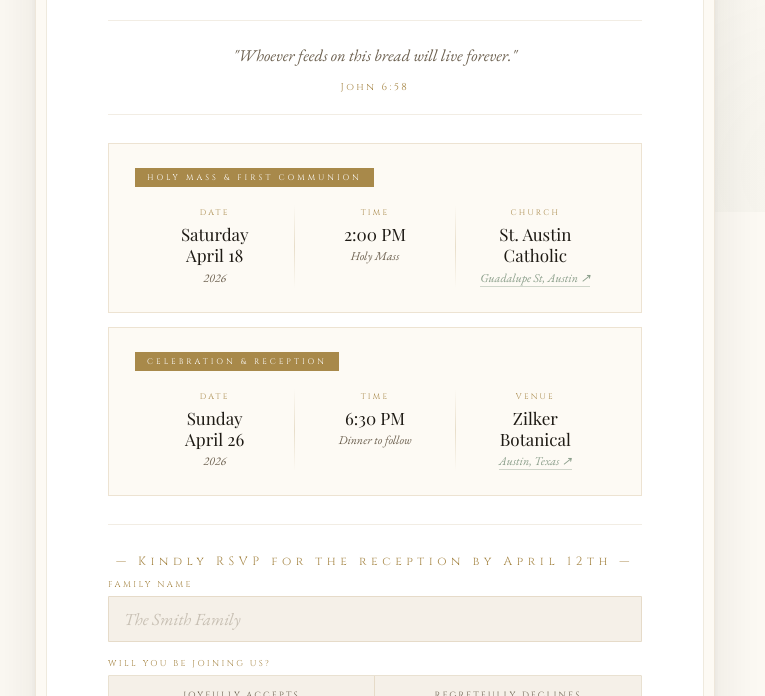
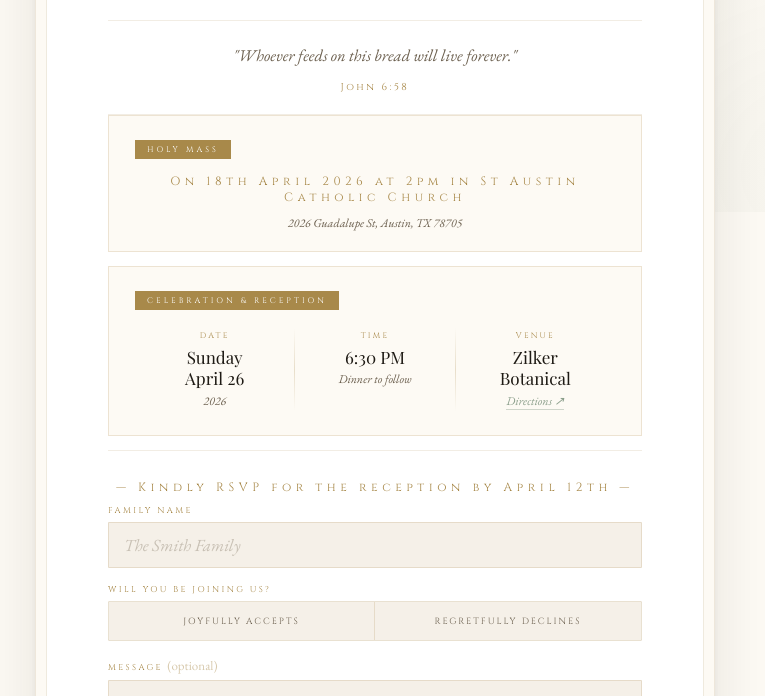
Before and after one commit to powdernails/GraceCommunion, a plain HTML site: page index.html in a window 1280 px wide. Shown: the part 588-1284 px from the top of the page, without its empty margins (265-1030 px from the left). Drawn offline with nearby package versions, Linux system fonts and the light colour scheme; a web font is replaced by a local one.

Commit message:
Refactor event details and update RSVP section

```diff
--- a/index.html
+++ b/index.html
@@ -330,35 +330,12 @@
         <cite>John 6:58</cite>
       </div>
 
-      <!-- ═══ TWO EVENTS ═══ -->
-      <div class="events">
 
-        <div class="event-block">
-          <div class="event-tag">Holy Mass &amp; First Communion</div>
-          <div class="ev-grid">
-            <div class="ev-item">
-              <div class="ev-label">Date</div>
-              <div class="ev-val">Saturday<br/>April 18</div>
-              <div class="ev-sub">2026</div>
-            </div>
-            <div class="ev-sep"></div>
-            <div class="ev-item">
-              <div class="ev-label">Time</div>
-              <div class="ev-val">2:00 PM</div>
-              <div class="ev-sub">Holy Mass</div>
-            </div>
-            <div class="ev-sep"></div>
-            <div class="ev-item">
-              <div class="ev-label">Church</div>
-              <div class="ev-val">St. Austin<br/>Catholic</div>
-              <div class="ev-sub">
-                <a href="https://maps.google.com/?q=St+Austin+Catholic+Church+2026+Guadalupe+St+Austin+TX" target="_blank">
-                  Guadalupe St, Austin ↗
-                </a>
-              </div>
-            </div>
+      <div class="event-block">
+          <div class="event-tag">Holy Mass</div>
+          <p class="rsvp-title"> On 18th April 2026 at 2pm in St Austin Catholic Church </p>
+          <p class="ev-sub" style="text-align: center;"> 2026 Guadalupe St, Austin, TX 78705 </p>
           </div>
-        </div>
 
         <div class="event-block">
           <div class="event-tag">Celebration &amp; Reception</div>
@@ -379,15 +356,15 @@
               <div class="ev-label">Venue</div>
               <div class="ev-val">Zilker<br/>Botanical</div>
               <div class="ev-sub">
-                <a href="https://www.austintexas.gov/department/zilker-botanical-garden" target="_blank">
-                  Austin, Texas ↗
+                <a href="https://share.google/tdTWpiFnvwu59UQDR" target="_blank">
+                  Directions ↗
                 </a>
               </div>
             </div>
           </div>
         </div>
 
-      </div>
+
 
       <!-- ═══ RSVP ═══ -->
       <div class="rsvp-section">
```
